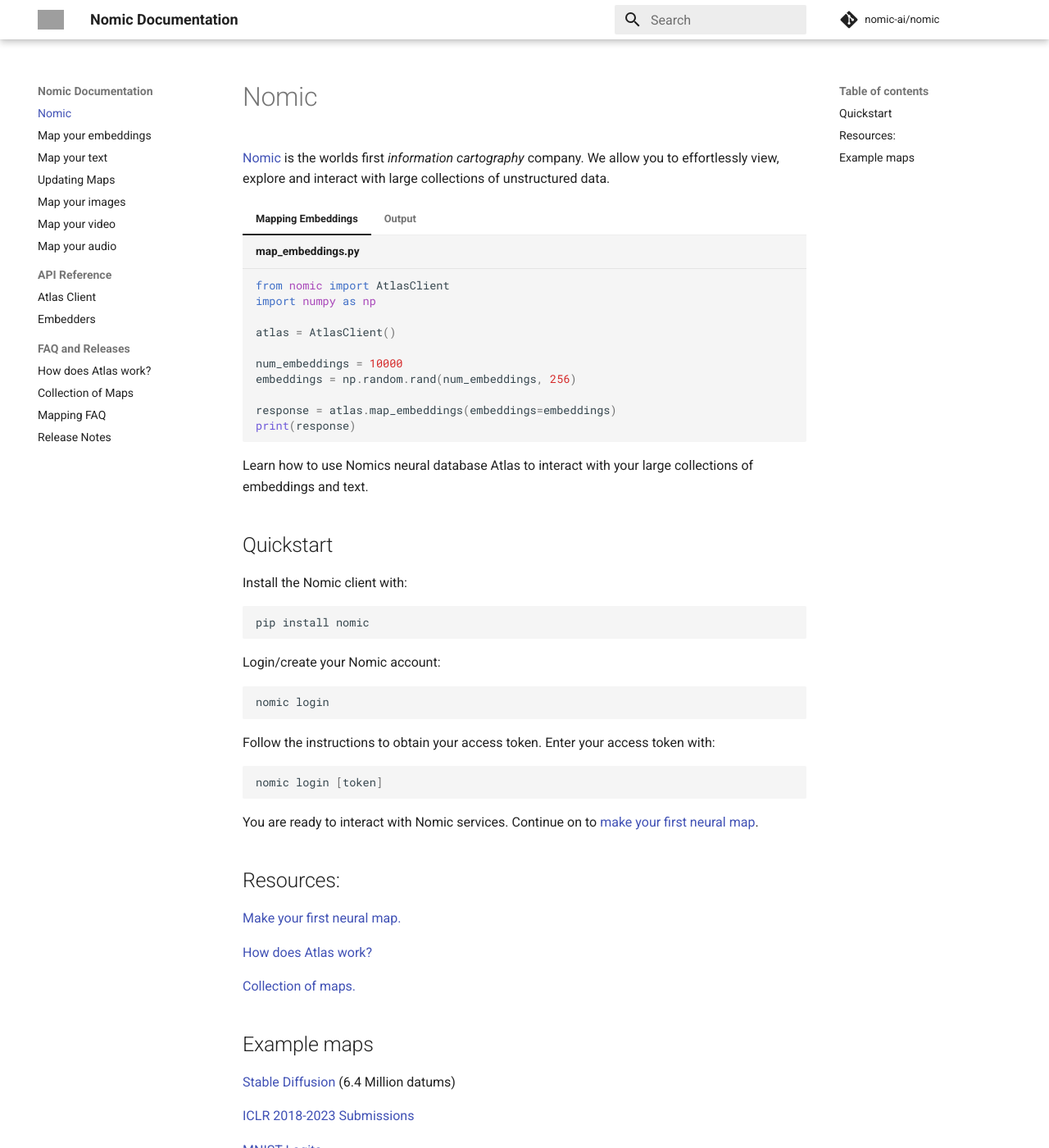
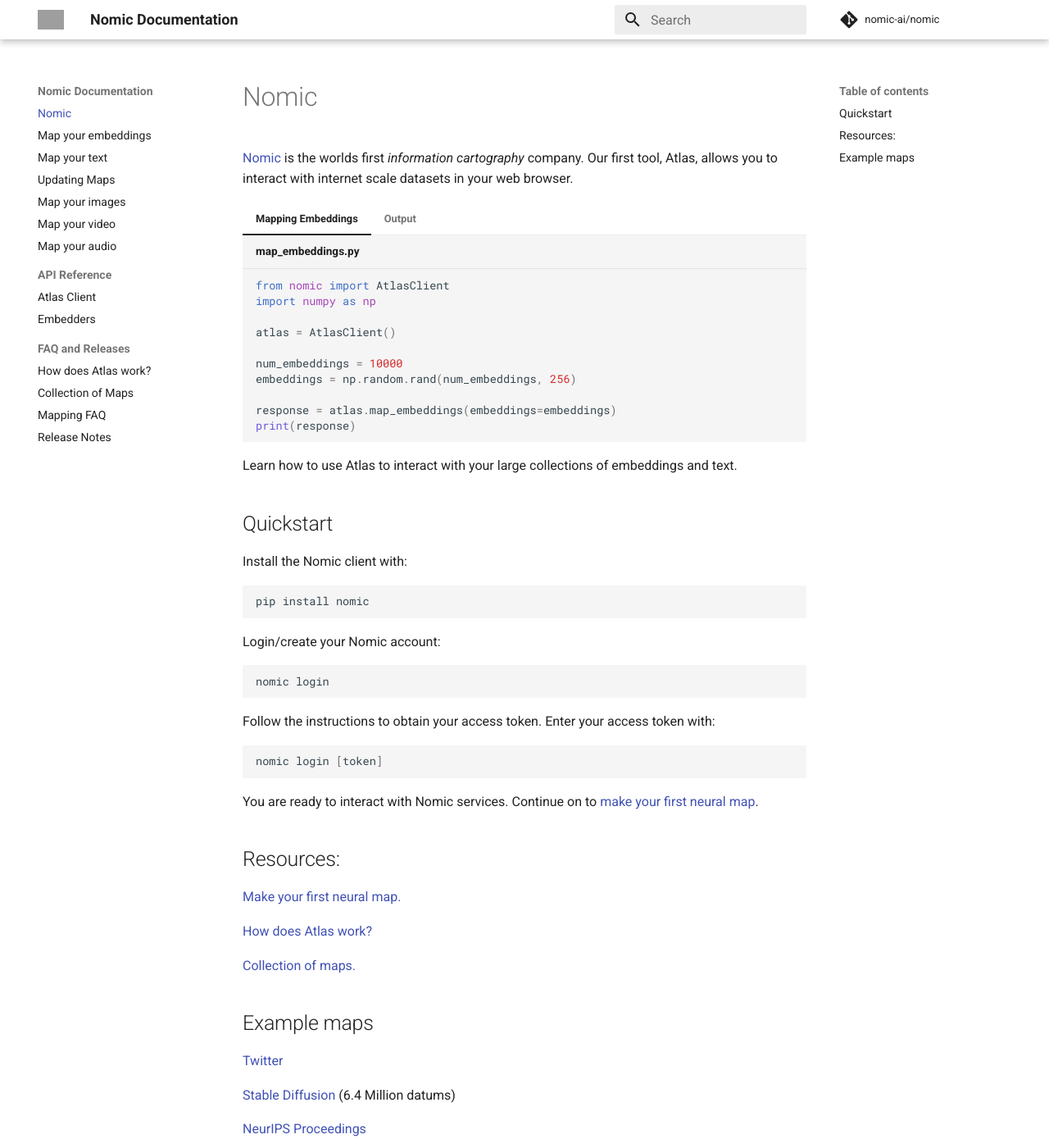
Before and after one commit to nomic-ai/nomic, an MkDocs documentation site: the page built from docs/index.md, in a window 1280 px wide and 1400 px high. Shown: the whole window at 82% size. Built offline with MkDocs 1.6.1 and Material for MkDocs 9.7.7, drawn with Linux system fonts in a browser that asks for light colours; comment, search, counter and statistics services are not loaded; grey boxes are pictures that could not be loaded.

Commit message:
better docs landing page

````diff
--- a/docs/index.md
+++ b/docs/index.md
@@ -1,6 +1,5 @@
 # Nomic
-[Nomic](https://home.nomic.ai) is the worlds first *information cartography* company. We allow you to effortlessly view, explore and interact with large collections of
-unstructured data.
+[Nomic](https://home.nomic.ai) is the worlds first *information cartography* company. Our first tool, Atlas, allows you to interact with internet scale datasets in your web browser.
 
 === "Mapping Embeddings"
 
@@ -25,7 +24,7 @@
     index_id='66ae0cdf-2d01-440e-9d39-2ef68c3ad445'
     ```
 
-Learn how to use Nomics neural database Atlas to interact with your large collections of embeddings and text.
+Learn how to use Atlas to interact with your large collections of embeddings and text.
 
 ## Quickstart
 Install the Nomic client with:
@@ -55,7 +54,11 @@
 
 ## Example maps
 
+[Twitter](https://atlas.nomic.ai/map/twitter)
+
 [Stable Diffusion](https://atlas.nomic.ai/map/809ef16a-5b2d-4291-b772-a913f4c8ee61/9ed7d171-650b-4526-85bf-3592ee51ea31) (6.4 Million datums)
+
+[NeurIPS Proceedings](https://atlas.nomic.ai/map/neurips)
 
 [ICLR 2018-2023 Submissions](https://atlas.nomic.ai/map/b06c5cd7-6946-43ed-b515-7934970c8ed7/6e643208-03fb-4b94-ae01-69ce5395ee5b)
 
````
